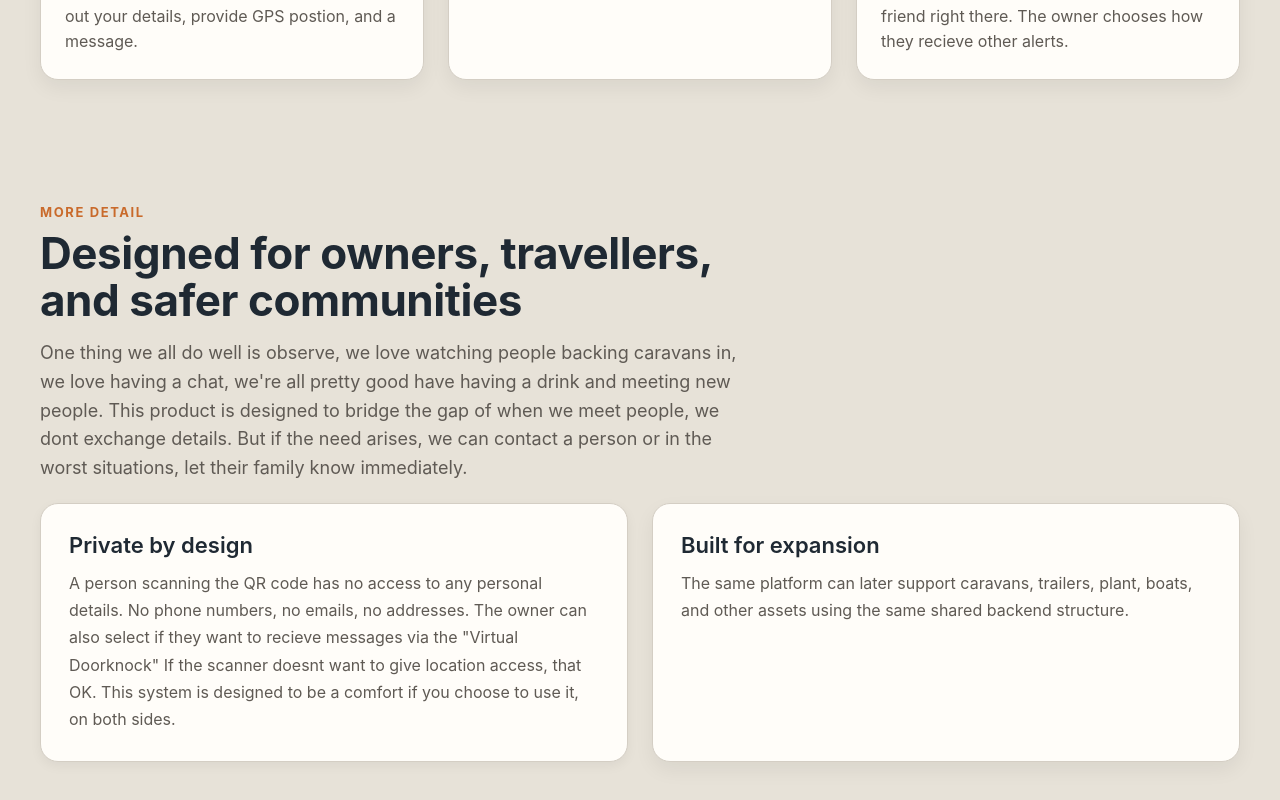
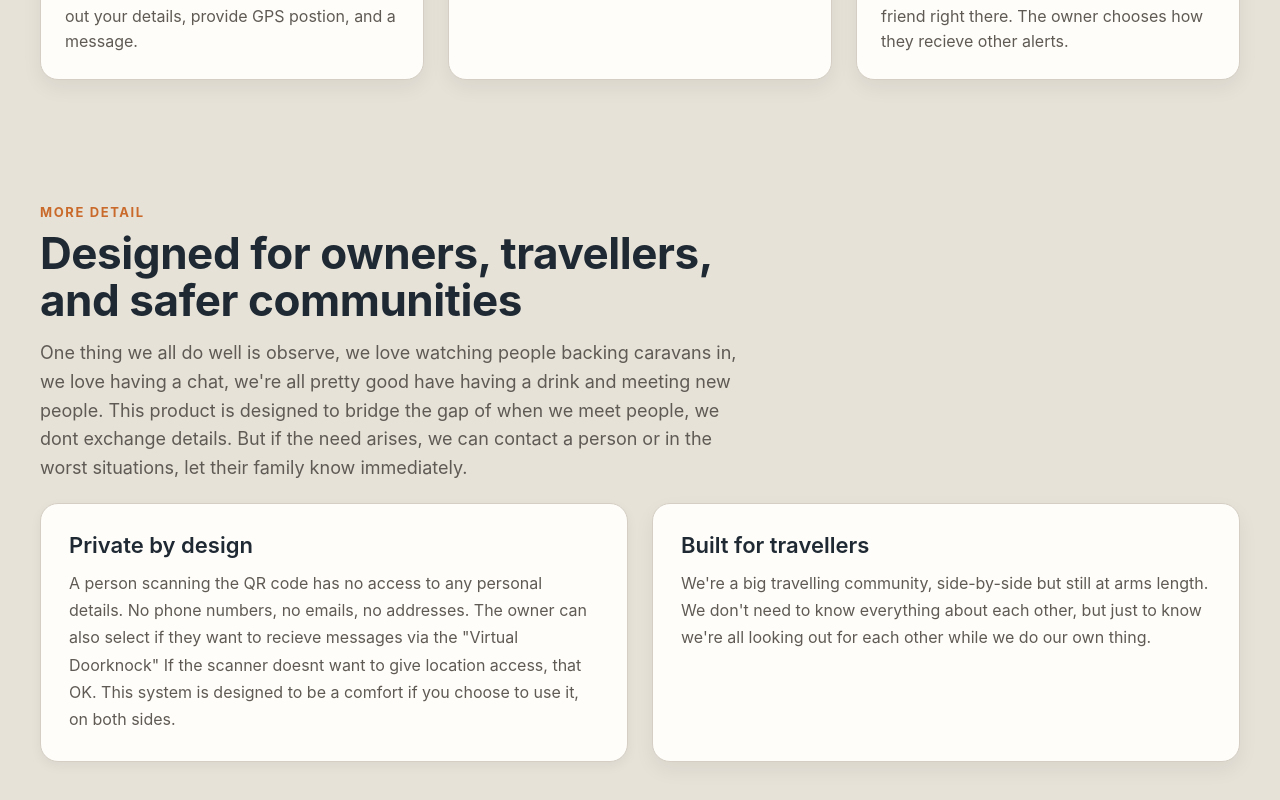
Before and after one commit to Carascan/carascan-platform, a Next.js app: page / in a window 1280 px wide. Shown: the part 2223-3023 px from the top of the page. Built offline with nearby package versions, Linux system fonts and the light colour scheme.

Commit message:
Refine How It Works section copy

```diff
--- a/components/home/HowItWorksSection.tsx
+++ b/components/home/HowItWorksSection.tsx
@@ -78,7 +78,7 @@ export default function HowItWorksSection() {
                 fontWeight: 600,
               }}
             >
-              Built for expansion
+              Built for travellers
             </h3>
             <p
               style={{
@@ -88,8 +88,7 @@ export default function HowItWorksSection() {
                 color: "#5F5A54",
               }}
             >
-              The same platform can later support caravans, trailers, plant, boats, and other
-              assets using the same shared backend structure.
+              We're a big travelling community, side-by-side but still at arms length. We don't need to know everything about each other, but just to know we're all looking out for each other while we do our own thing.
             </p>
           </article>
         </div>
```
